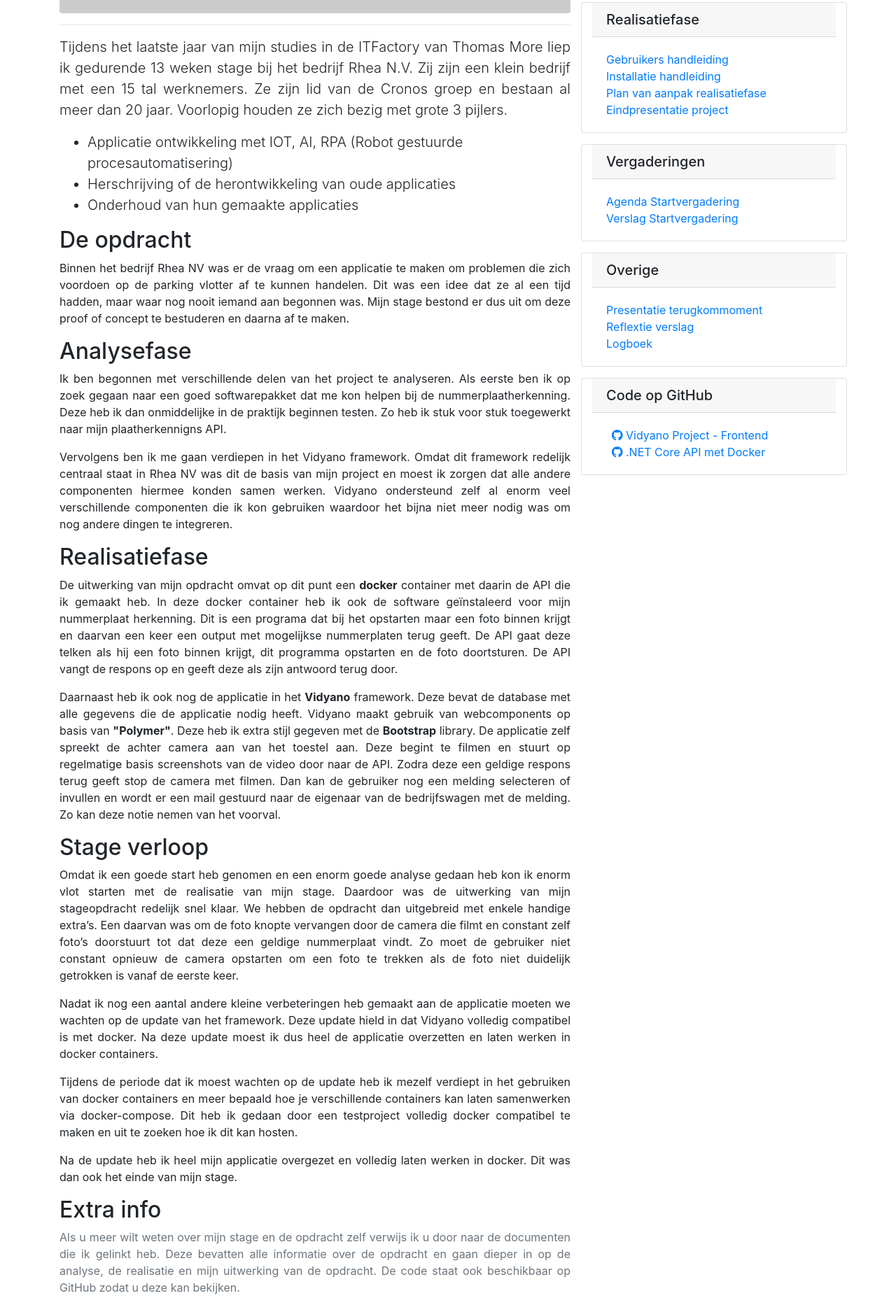
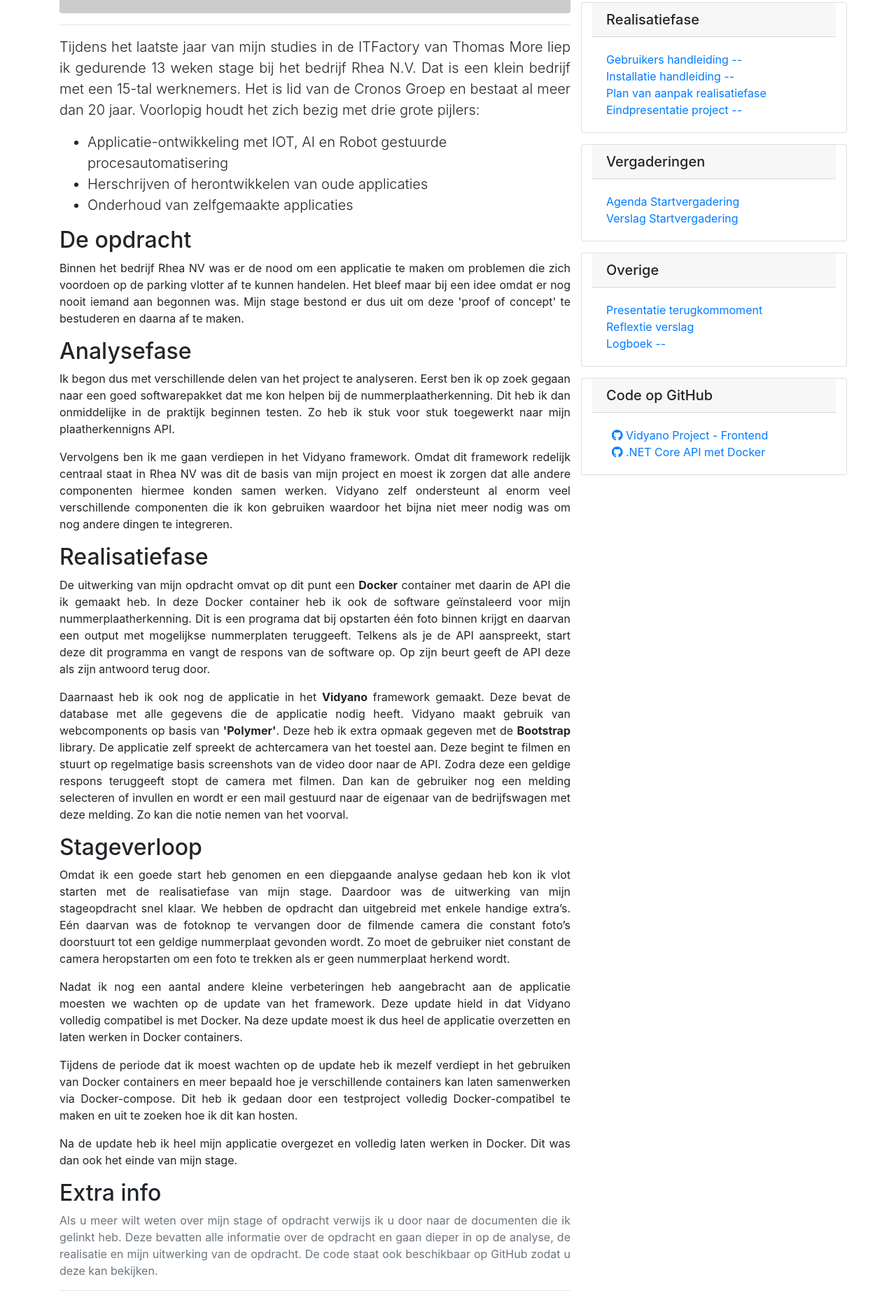
Before and after one commit to mnmpower/webspace, a plain HTML site: page public_html/portfolio/stage.html in a window 1280 px wide. Shown: the part 480-2335 px from the top of the page at 70% size. Drawn offline with Linux system fonts and the light colour scheme; placeholder pictures from the web are drawn by us.

Commit message:
speling check

```diff
--- a/public_html/portfolio/stage.html
+++ b/public_html/portfolio/stage.html
@@ -55,7 +55,7 @@
 <div class="container">
 
     <!-- Title -->
-    <h1 class="mt-4">Stage - Applicatie met nummerplaat herkenning</h1>
+    <h1 class="mt-4">Stage - Applicatie met nummerplaatherkenning</h1>
 
     <!-- Author -->
     <p class="lead">
@@ -83,76 +83,79 @@
 
             <!-- Post Content -->
             <p class="lead text-justify">Tijdens het laatste jaar van mijn studies in de ITFactory van Thomas More liep
-                ik gedurende
-                13 weken stage bij het bedrijf Rhea N.V. Zij zijn een klein bedrijf met een 15 tal
-                werknemers. Ze zijn lid van de Cronos groep en
-                bestaan al meer dan 20 jaar. Voorlopig houden ze zich bezig met grote 3 pijlers.
+                ik gedurende 13 weken stage bij het bedrijf Rhea N.V. Dat is een klein bedrijf met een 15-tal
+                werknemers. Het is lid van de Cronos Groep en bestaat al meer dan 20 jaar. Voorlopig houdt het zich
+                bezig met drie grote pijlers:
             </p>
             <ul>
-                <li class="lead">Applicatie ontwikkeling met IOT, AI, RPA (Robot gestuurde procesautomatisering)</li>
-                <li class="lead">Herschrijving of de herontwikkeling van oude applicaties</li>
-                <li class="lead">Onderhoud van hun gemaakte applicaties</li>
+                <li class="lead">Applicatie-ontwikkeling met IOT, AI en Robot gestuurde procesautomatisering</li>
+                <li class="lead">Herschrijven of herontwikkelen van oude applicaties</li>
+                <li class="lead">Onderhoud van zelfgemaakte applicaties</li>
             </ul>
+
             <h2>De opdracht</h2>
-            <p class="text-justify">Binnen het bedrijf Rhea NV was er de vraag om een applicatie te maken om problemen
-                die zich voordoen op
-                de parking vlotter af te kunnen handelen. Dit was een idee dat ze al een tijd hadden, maar waar nog
-                nooit iemand aan begonnen was. Mijn stage bestond er dus uit om deze proof of concept te bestuderen en
+            <p class="text-justify">Binnen het bedrijf Rhea NV was er de nood om een applicatie te maken om problemen
+                die zich voordoen op de parking vlotter af te kunnen handelen. Het bleef maar bij een idee omdat er nog
+                nooit iemand aan begonnen was. Mijn stage bestond er dus uit om deze 'proof of concept' te bestuderen en
                 daarna af te maken.</p>
+
             <h2>Analysefase</h2>
-            <p class="text-justify">Ik ben begonnen met verschillende delen van het project te analyseren. Als eerste
-                ben ik op zoek gegaan
-                naar een goed softwarepakket dat me kon helpen bij de nummerplaatherkenning. Deze heb ik dan
-                onmiddelijke in de praktijk beginnen testen. Zo heb ik stuk voor stuk toegewerkt naar mijn
+            <p class="text-justify">Ik begon dus met verschillende delen van het project te analyseren. Eerst
+                ben ik op zoek gegaan naar een goed softwarepakket dat me kon helpen bij de nummerplaatherkenning. Dit
+                heb ik dan onmiddelijke in de praktijk beginnen testen. Zo heb ik stuk voor stuk toegewerkt naar mijn
                 plaatherkennigns API.</p>
 
             <p class="text-justify">Vervolgens ben ik me gaan verdiepen in het Vidyano framework. Omdat dit framework
                 redelijk centraal staat in Rhea NV was dit de basis van mijn project en moest ik zorgen dat alle andere
-                componenten hiermee konden samen werken. Vidyano ondersteund zelf al enorm veel verschillende
+                componenten hiermee konden samen werken. Vidyano zelf ondersteunt al enorm veel verschillende
                 componenten die ik kon gebruiken waardoor het bijna niet meer nodig was om nog andere dingen te
                 integreren.</p>
+
             <h2>Realisatiefase</h2>
-            <p class="text-justify">De uitwerking van mijn opdracht omvat op dit punt een <b>docker</b> container met
+            <p class="text-justify">De uitwerking van mijn opdracht omvat op dit punt een <b>Docker</b> container met
                 daarin de
-                API die ik gemaakt heb. In deze docker container heb ik ook de software geïnstaleerd voor mijn
-                nummerplaat herkenning. Dit is een programa dat bij het opstarten maar een foto binnen krijgt en daarvan
-                een keer een output met mogelijkse nummerplaten terug geeft. De API gaat deze telken als hij een foto
-                binnen krijgt, dit programma opstarten en de foto doortsturen. De API vangt de respons op en geeft deze
+                API die ik gemaakt heb. In deze Docker container heb ik ook de software geïnstaleerd voor mijn
+                nummerplaatherkenning. Dit is een programa dat bij opstarten één foto binnen krijgt en daarvan
+                een output met mogelijkse nummerplaten teruggeeft. Telkens als je de API aanspreekt, start deze dit
+                programma en vangt de respons van de software op. Op zijn beurt geeft de API deze
                 als zijn antwoord terug door.</p>
 
-            <p class="text-justify">Daarnaast heb ik ook nog de applicatie in het <b>Vidyano</b> framework. Deze bevat
+            <p class="text-justify">Daarnaast heb ik ook nog de applicatie in het <b>Vidyano</b> framework gemaakt. Deze
+                bevat
                 de database met alle gegevens die de applicatie nodig heeft. Vidyano maakt gebruik van webcomponents op
-                basis van <b>"Polymer"</b>. Deze heb ik extra stijl gegeven met de <b>Bootstrap</b> library. De
-                applicatie zelf spreekt de achter camera aan van het toestel aan. Deze begint te filmen en stuurt op
-                regelmatige basis screenshots van de video door naar de API. Zodra deze een geldige respons terug geeft
-                stop de camera met filmen. Dan kan de gebruiker nog een melding selecteren of invullen en wordt er een
-                mail gestuurd naar de eigenaar van de bedrijfswagen met de melding. Zo kan deze notie nemen van het
+                basis van <b>'Polymer'</b>. Deze heb ik extra opmaak gegeven met de <b>Bootstrap</b> library. De
+                applicatie zelf spreekt de achtercamera van het toestel aan. Deze begint te filmen en stuurt op
+                regelmatige basis screenshots van de video door naar de API. Zodra deze een geldige respons teruggeeft
+                stopt de camera met filmen. Dan kan de gebruiker nog een melding selecteren of invullen en wordt er een
+                mail gestuurd naar de eigenaar van de bedrijfswagen met deze melding. Zo kan die notie nemen van het
                 voorval.</p>
 
-            <h2>Stage verloop</h2>
-            <p class="text-justify">Omdat ik een goede start heb genomen en een enorm goede analyse gedaan heb kon ik
-                enorm vlot starten met de realisatie van mijn stage. Daardoor was de uitwerking van mijn stageopdracht
-                redelijk snel klaar. We hebben de opdracht dan uitgebreid met enkele handige extra’s. Een daarvan was om
-                de foto knopte vervangen door de camera die filmt en constant zelf foto’s doorstuurt tot dat deze een
-                geldige nummerplaat vindt. Zo moet de gebruiker niet constant opnieuw de camera opstarten om een foto te
-                trekken als de foto niet duidelijk getrokken is vanaf de eerste keer.</p>
+            <h2>Stageverloop</h2>
+            <p class="text-justify">Omdat ik een goede start heb genomen en een diepgaande analyse gedaan heb kon ik
+                vlot starten met de realisatiefase van mijn stage. Daardoor was de uitwerking van mijn stageopdracht
+                snel klaar. We hebben de opdracht dan uitgebreid met enkele handige extra’s. Eén daarvan was
+                de fotoknop te vervangen door de filmende camera die constant foto’s doorstuurt tot een
+                geldige nummerplaat gevonden wordt. Zo moet de gebruiker niet constant de camera heropstarten om
+                een foto te trekken als er geen nummerplaat herkend wordt.</p>
 
-            <p class="text-justify">Nadat ik nog een aantal andere kleine verbeteringen heb gemaakt aan de applicatie
-                moeten we wachten op de
-                update van het framework. Deze update hield in dat Vidyano volledig compatibel is met docker. Na deze
-                update moest ik dus heel de applicatie overzetten en laten werken in docker containers. </p>
+            <p class="text-justify">Nadat ik nog een aantal andere kleine verbeteringen heb aangebracht aan de
+                applicatie
+                moesten we wachten op de
+                update van het framework. Deze update hield in dat Vidyano volledig compatibel is met Docker. Na deze
+                update moest ik dus heel de applicatie overzetten en laten werken in Docker containers. </p>
 
             <p class="text-justify">Tijdens de periode dat ik moest wachten op de update heb ik mezelf verdiept in het
-                gebruiken van docker containers en meer bepaald hoe je verschillende containers kan laten samenwerken
-                via docker-compose. Dit heb ik gedaan door een testproject volledig docker compatibel te maken en uit te
+                gebruiken van Docker containers en meer bepaald hoe je verschillende containers kan laten samenwerken
+                via Docker-compose. Dit heb ik gedaan door een testproject volledig Docker-compatibel te maken en uit te
                 zoeken hoe ik dit kan hosten. </p>
 
             <p class="text-justify">Na de update heb ik heel mijn applicatie overgezet en volledig laten werken in
-                docker. Dit was dan ook het einde van mijn stage.</p>
+                Docker. Dit was dan ook het einde van mijn stage.</p>
+
             <h2>Extra info</h2>
-            <p class="text-justify text-muted">Als u meer wilt weten over mijn stage en de opdracht zelf verwijs ik u
-                door naar de
-                documenten die ik gelinkt heb. Deze bevatten alle informatie over de opdracht en gaan dieper in op de
+            <p class="text-justify text-muted">Als u meer wilt weten over mijn stage of opdracht verwijs ik u
+                door naar de documenten die ik gelinkt heb. Deze bevatten alle informatie over de opdracht en gaan
+                dieper in op de
                 analyse, de realisatie en mijn uitwerking van de opdracht. De code staat ook beschikbaar op GitHub zodat
                 u deze kan bekijken.</p>
 
@@ -173,19 +176,19 @@
                             <div class="col-12">
                                 <ul class="list-unstyled mb-0">
                                     <li>
-                                        <a href="#"
+                                        <a href="https://drive.google.com/open?id=130PqhXSzPCkAWtY00gUCvqlHUqqZ6Svc"
                                            download target="_blank">Analyse document</a>
                                     </li>
                                     <li>
-                                        <a href="#"
+                                        <a href="https://drive.google.com/open?id=1-20_RVj4pa4KLdnedOLyqDTI5qD8UiZX"
                                            download target="_blank">Plan van aanpak</a>
                                     </li>
                                     <li>
-                                        <a href="#"
+                                        <a href="https://drive.google.com/open?id=1Y8RJX8QJe9mHmtv2PUOs4p44SW6cgB3u"
                                            download target="_blank">Presentatie plan van aanpak analysefase</a>
                                     </li>
                                     <li>
-                                        <a href="#"
+                                        <a href="https://drive.google.com/open?id=1cRHUO9nX0G_R85t0gtwmP75iGHVtE91o"
                                            download target="_blank">Database structuur</a>
                                     </li>
                                 </ul>
@@ -203,19 +206,19 @@
                                 <ul class="list-unstyled mb-0">
                                     <li>
                                         <a href="#"
-                                           download target="_blank">Gebruikers handleiding</a>
+                                           download target="_blank">Gebruikers handleiding --</a>
                                     </li>
                                     <li>
                                         <a href="#"
-                                           download target="_blank">Installatie handleiding</a>
+                                           download target="_blank">Installatie handleiding --</a>
                                     </li>
                                     <li>
-                                        <a href="#"
+                                        <a href="https://drive.google.com/open?id=18U3m7kn0zkYmE-AGTwGOUDOcJ5Mxm__-"
                                            download target="_blank">Plan van aanpak realisatiefase</a>
                                     </li>
                                     <li>
                                         <a href="#"
-                                           download target="_blank">Eindpresentatie project</a>
+                                           download target="_blank">Eindpresentatie project --</a>
                                     </li>
                                 </ul>
                             </div>
@@ -250,16 +253,16 @@
                             <div class="col-12">
                                 <ul class="list-unstyled mb-0">
                                     <li>
-                                        <a href="#"
+                                        <a href="https://drive.google.com/open?id=1vMvHlZx6RJQ0NmuIMmktoltgj5Juuiuq"
                                            download target="_blank">Presentatie terugkommoment</a>
                                     </li>
                                     <li>
-                                        <a href="#"
+                                        <a href="https://drive.google.com/open?id=1vJEldvO65w2y4dq2MhGAwoyqQVoknub8"
                                            download target="_blank">Reflextie verslag</a>
                                     </li>
                                     <li>
                                         <a href="#"
-                                           download target="_blank">Logboek</a>
+                                           download target="_blank">Logboek --</a>
                                     </li>
                                 </ul>
                             </div>
```
Also changed, not shown: public_html/portfolio/index.html (+26 -24 lines), public_html/portfolio/project4.html (+20 -21 lines), 1 other file.
